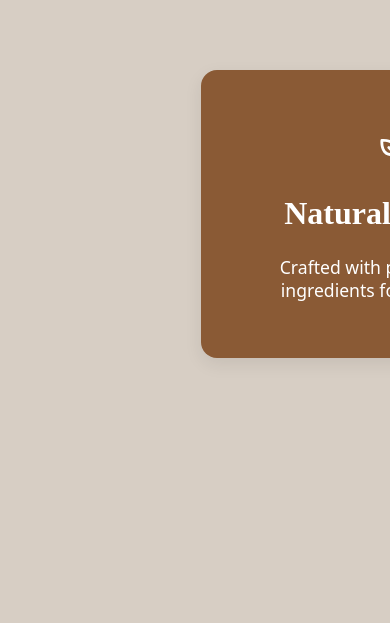
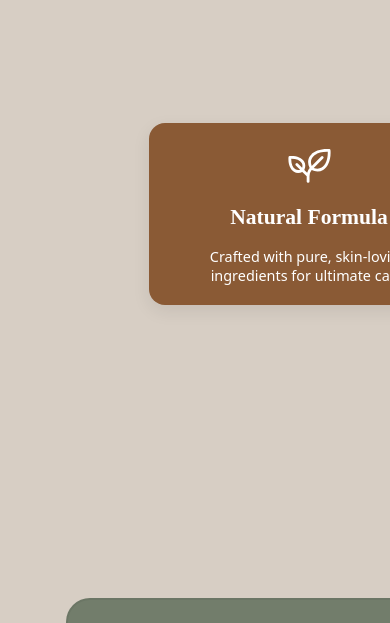
Before and after one commit to ameghmurikkoli9/Skinova, a React (Vite) app: page / in a window 390 px wide. Shown: the part 863-1486 px from the top of the page. Built offline with nearby package versions, Linux system fonts and the light colour scheme.

Commit message:
Enhance responsive styles for Hero2 component with additional media queries for improved layout on various screen sizes

```diff
--- a/src/Components/Hero2.css
+++ b/src/Components/Hero2.css
@@ -196,7 +196,7 @@
   border-color: transparent;
 }
 
-/* Responsive */
+
 @media (max-width: 1100px) {
   .approved-title {
     font-size: 3.2rem;
@@ -207,6 +207,51 @@
   .item {
     width: 28rem;
     height: 36rem;
+  }
+}
+
+@media (max-width: 1024px) {
+  .approved {
+    gap: 36px;
+    padding: 40px 16px;
+    margin-top: -6rem;
+  }
+
+  .approved-title {
+    font-size: 2.8rem;
+  }
+
+  .card {
+    width: 22rem;
+    height: 16rem;
+  }
+
+  .card h2 {
+    font-size: 1.8rem;
+  }
+
+  .card p {
+    font-size: 1rem;
+  }
+
+  .buttons {
+    gap: 0.9rem;
+    flex-wrap: wrap;
+  }
+
+  .btn {
+    font-size: 1rem;
+    padding: 10px 18px;
+  }
+
+  .items {
+    gap: 24px;
+    margin-top: 28px;
+  }
+
+  .item {
+    width: 24rem;
+    height: 32rem;
   }
 }
 
@@ -230,3 +275,133 @@
     gap: 24px;
   }
 }
+
+
+@media (max-width: 768px) {
+  .approved {
+    padding: 32px 14px;
+    margin-top: -4.5rem;
+  }
+
+  .approved-title {
+    font-size: 2.4rem;
+    margin-bottom: 16px;
+  }
+
+  .card {
+    width: 100%;
+    max-width: 22rem;
+    height: auto;
+    padding: 1.2rem 1rem;
+  }
+
+  .card3-icon {
+    width: 40px;
+    height: 40px;
+    margin-bottom: 8px;
+  }
+
+  .card h2 {
+    font-size: 1.5rem;
+  }
+
+  .card p {
+    font-size: 0.95rem;
+  }
+
+  .buttons {
+    flex-direction: column;
+    gap: 0.75rem;
+    margin-top: 12px;
+  }
+
+  .btn {
+    width: 100%;
+    max-width: 16rem;
+  }
+
+  .items {
+    gap: 20px;
+  }
+
+  .shop-text {
+    font-size: 1rem;
+    padding: 9px 14px;
+  }
+
+  .poster2-content {
+    grid-template-columns: 1fr;
+    gap: 2rem;
+  }
+
+  .poster2-content .left {
+    height: auto;
+    justify-content: center;
+  }
+
+  .poster2-content .left-content {
+    width: 100%;
+    height: auto;
+  }
+
+  .poster2-content .left-overlay {
+    position: relative;
+    bottom: auto;
+    left: auto;
+    width: 100%;
+    margin-top: 1.5rem;
+  }
+
+  .poster2-content .right {
+    gap: 2rem;
+  }
+
+  .poster2-content .right-content1,
+  .poster2-content .right-content2 {
+    width: 100%;
+    height: 300px;
+  }
+
+  .poster2-content .right-content2-text {
+    right: 1.5rem;
+    top: 2rem;
+    width: 80%;
+  }
+}
+
+@media (max-width: 480px) {
+  .approved {
+    padding: 28px 12px;
+    margin-top: -3.5rem;
+  }
+
+  .approved-title {
+    font-size: 2rem;
+  }
+
+  .card {
+    max-width: 20rem;
+    gap: 14px;
+  }
+
+  .card h2 {
+    font-size: 1.35rem;
+  }
+
+  .card p {
+    font-size: 0.9rem;
+  }
+
+  .item h3 {
+    font-size: 1.25rem;
+  }
+
+  .item p {
+    font-size: 0.95rem;
+  }
+
+  .shop-text {
+    width: 100%;
+    max-width: 16rem;
+  }
+}
```
